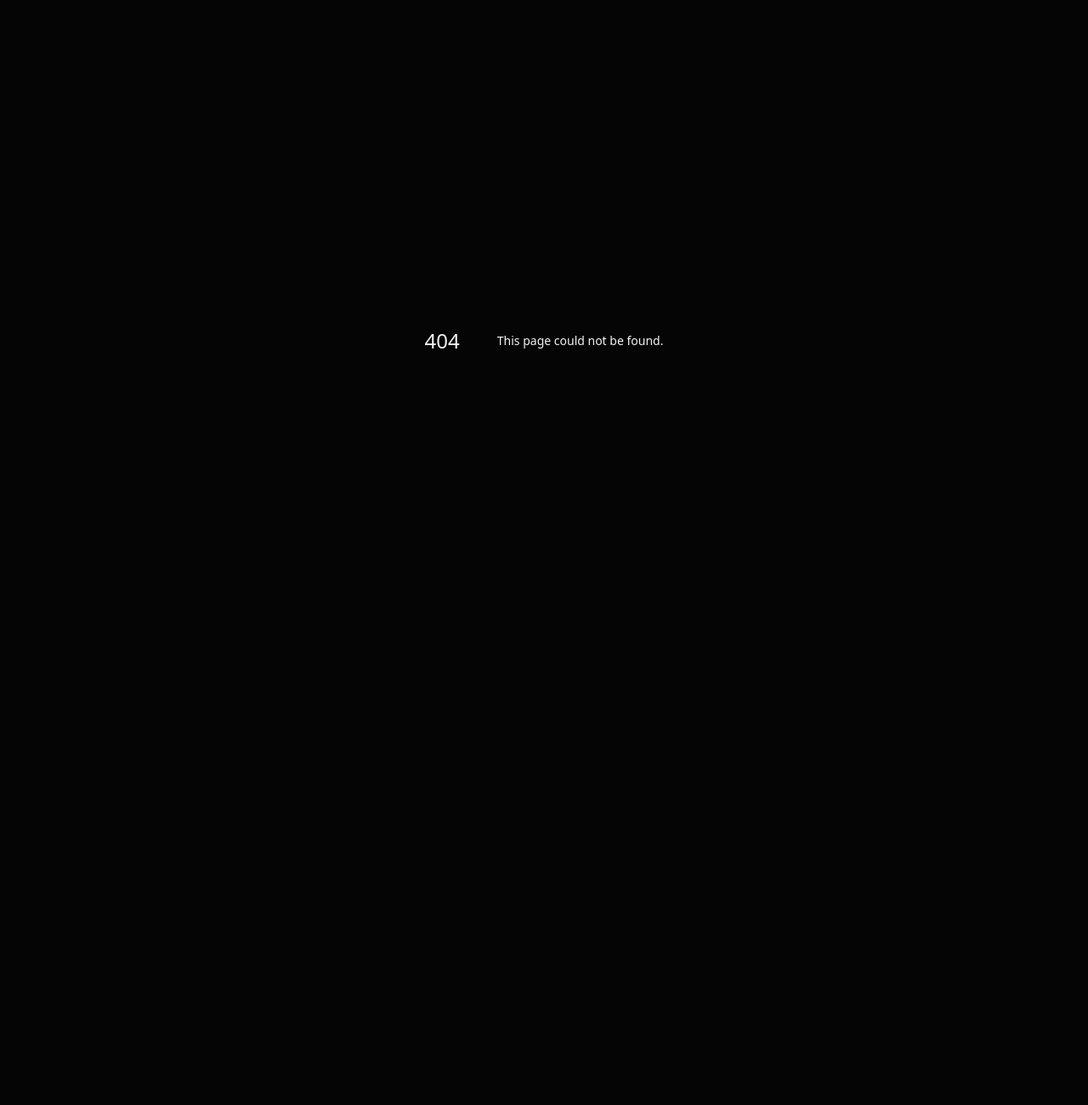
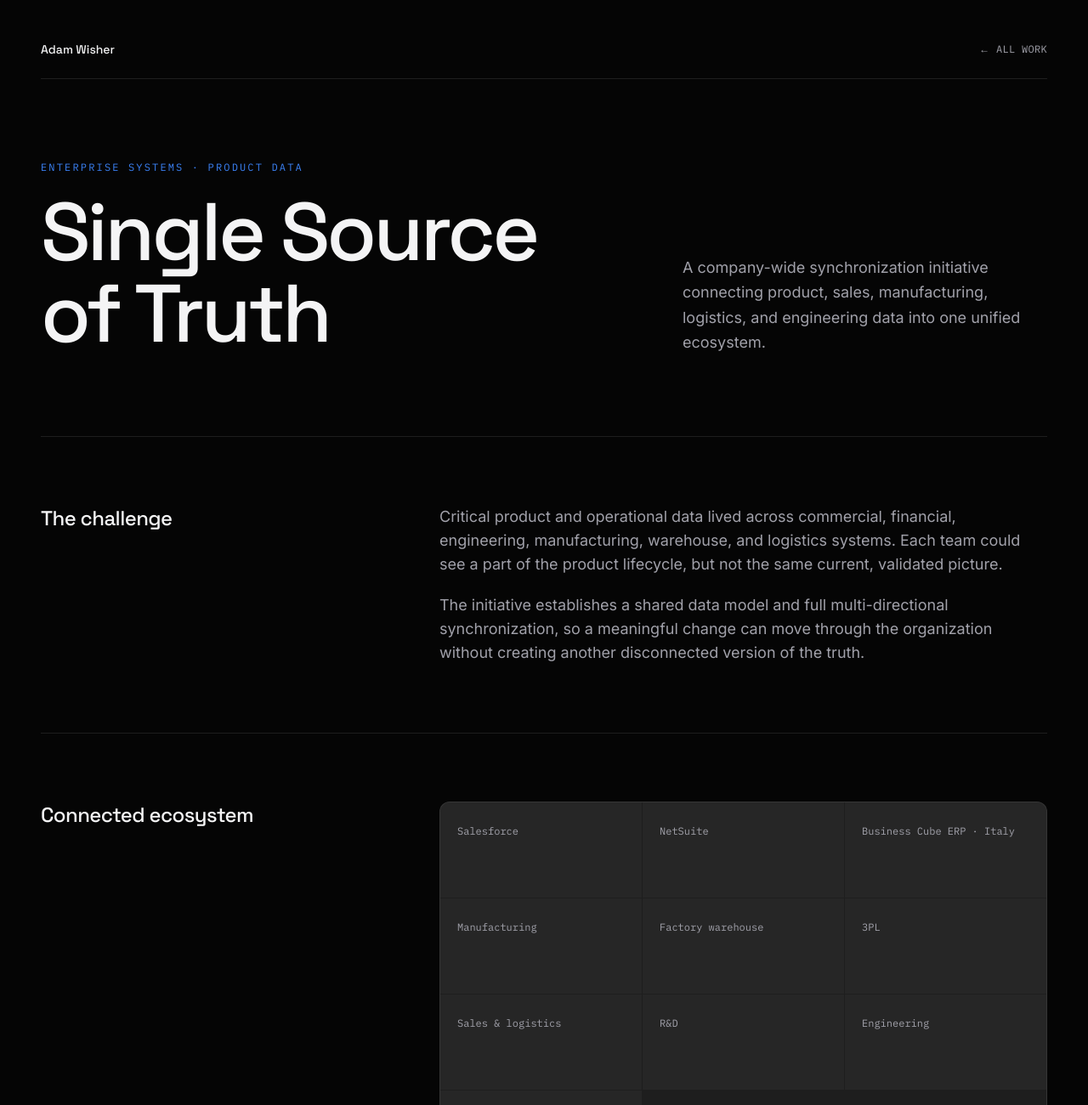
Before and after one commit to wisheradam/adamwisher-portfolio, a Next.js app: page /work/single-source-of-truth in a window 1280 px wide. Before the commit this address had no page. Shown: the top 1300 px of the page at 85% size. Before the commit the page ends 800 px from the top, so only its background shows below. Built offline with nearby package versions, Linux system fonts and the light colour scheme.

Commit message:
Add Single Source of Truth case study

```diff
--- /dev/null
+++ b/app/work/page.tsx
@@ -0,0 +1,40 @@
+import Link from "next/link";
+import { ProjectCard } from "@/components/work/project-card";
+
+export default function WorkPage() {
+  return (
+    <main className="mx-auto min-h-screen max-w-7xl px-6 py-8 lg:px-12 lg:py-12">
+      <header className="flex items-center justify-between border-b border-border pb-6">
+        <Link href="/" className="focus-ring rounded-sm font-display text-sm font-medium">
+          Adam Wisher
+        </Link>
+        <Link
+          href="/"
+          className="focus-ring rounded-sm font-mono text-xs uppercase tracking-wide text-muted-foreground transition-colors hover:text-foreground"
+        >
+          ← Home
+        </Link>
+      </header>
+
+      <section className="py-16 lg:py-24" aria-labelledby="work-heading">
+        <div className="mb-12 max-w-2xl">
+          <p className="font-mono text-xs uppercase tracking-[0.18em] text-accent">Selected work</p>
+          <h1 id="work-heading" className="mt-4 font-display text-4xl font-medium tracking-tight sm:text-5xl">
+            Products and systems built to connect the work.
+          </h1>
+        </div>
+
+        <div className="grid grid-cols-1 gap-4 sm:grid-cols-2 lg:grid-cols-3">
+          <ProjectCard
+            title="Single Source of Truth"
+            category="Systems · Data · Operations"
+            summary="A company-wide synchronization initiative connecting product, sales, manufacturing, logistics, and engineering data."
+            role="Product leadership"
+            href="/work/single-source-of-truth"
+            visual="ssot"
+          />
+        </div>
+      </section>
+    </main>
+  );
+}
--- /dev/null
+++ b/app/work/single-source-of-truth/page.tsx
@@ -0,0 +1,99 @@
+import type { Metadata } from "next";
+import Link from "next/link";
+
+export const metadata: Metadata = {
+  title: "Single Source of Truth — Adam Wisher",
+  description:
+    "A company-wide synchronization initiative connecting product, sales, manufacturing, logistics, and engineering data into one unified ecosystem.",
+};
+
+const connectedSystems = [
+  "Salesforce",
+  "NetSuite",
+  "Business Cube ERP · Italy",
+  "Manufacturing",
+  "Factory warehouse",
+  "3PL",
+  "Sales & logistics",
+  "R&D",
+  "Engineering",
+  "Product Development",
+];
+
+const lifecycle = ["R&D", "Product", "Manufacturing", "Inventory", "Sales", "Delivery", "Service", "Feedback"];
+
+export default function SingleSourceOfTruthPage() {
+  return (
+    <main className="min-h-screen">
+      <div className="mx-auto max-w-7xl px-6 py-8 lg:px-12 lg:py-12">
+        <header className="flex items-center justify-between border-b border-border pb-6">
+          <Link href="/" className="focus-ring rounded-sm font-display text-sm font-medium">Adam Wisher</Link>
+          <Link href="/work" className="focus-ring rounded-sm font-mono text-xs uppercase tracking-wide text-muted-foreground transition-colors hover:text-foreground">
+            ← All work
+          </Link>
+        </header>
+
+        <article>
+          <section className="grid gap-10 border-b border-border py-16 lg:grid-cols-[1.25fr_0.75fr] lg:py-24">
+            <div>
+              <p className="font-mono text-xs uppercase tracking-[0.18em] text-accent">Enterprise systems · Product data</p>
+              <h1 className="mt-5 max-w-4xl font-display text-5xl font-medium leading-[0.95] tracking-[-0.04em] sm:text-7xl lg:text-8xl">
+                Single Source<br />of Truth
+              </h1>
+            </div>
+            <div className="flex items-end">
+              <p className="max-w-xl text-lg leading-relaxed text-muted-foreground">
+                A company-wide synchronization initiative connecting product, sales, manufacturing, logistics, and engineering data into one unified ecosystem.
+              </p>
+            </div>
+          </section>
+
+          <section className="grid gap-10 border-b border-border py-14 lg:grid-cols-[0.75fr_1.25fr] lg:py-20">
+            <h2 className="font-display text-2xl font-medium tracking-tight">The challenge</h2>
+            <div className="max-w-3xl space-y-5 text-base leading-relaxed text-muted-foreground sm:text-lg">
+              <p>Critical product and operational data lived across commercial, financial, engineering, manufacturing, warehouse, and logistics systems. Each team could see a part of the product lifecycle, but not the same current, validated picture.</p>
+              <p>The initiative establishes a shared data model and full multi-directional synchronization, so a meaningful change can move through the organization without creating another disconnected version of the truth.</p>
+            </div>
+          </section>
+
+          <section className="border-b border-border py-14 lg:py-20">
+            <div className="grid gap-10 lg:grid-cols-[0.75fr_1.25fr]">
+              <h2 className="font-display text-2xl font-medium tracking-tight">Connected ecosystem</h2>
+              <div className="grid grid-cols-2 gap-px overflow-hidden rounded-lg border border-border bg-border sm:grid-cols-3">
+                {connectedSystems.map((system) => (
+                  <div key={system} className="min-h-28 bg-surface p-5">
+                    <span className="font-mono text-xs leading-relaxed text-muted-foreground">{system}</span>
+                  </div>
+                ))}
+              </div>
+            </div>
+          </section>
+
+          <section className="border-b border-border py-14 lg:py-20">
+            <div className="grid gap-10 lg:grid-cols-[0.75fr_1.25fr]">
+              <div>
+                <p className="font-mono text-xs uppercase tracking-[0.18em] text-accent">Multi-directional by design</p>
+                <h2 className="mt-4 font-display text-2xl font-medium tracking-tight">One connected product lifecycle</h2>
+              </div>
+              <ol className="grid gap-px overflow-hidden rounded-lg border border-border bg-border sm:grid-cols-2">
+                {lifecycle.map((stage, index) => (
+                  <li key={stage} className="flex items-center gap-4 bg-background p-5">
+                    <span className="font-mono text-[10px] text-accent">{String(index + 1).padStart(2, "0")}</span>
+                    <span className="font-display text-base">{stage}</span>
+                    <span className="ml-auto text-muted-foreground" aria-hidden="true">↔</span>
+                  </li>
+                ))}
+              </ol>
+            </div>
+          </section>
+
+          <section className="py-20 text-center sm:py-28">
+            <p className="mx-auto max-w-5xl font-display text-4xl font-medium leading-tight tracking-[-0.035em] sm:text-6xl">
+              One product. One data model.<br /><span className="text-accent">One source of truth.</span>
+            </p>
+          </section>
+        </article>
+      </div>
+    </main>
+  );
+}
--- a/components/home/selected-work.tsx
+++ b/components/home/selected-work.tsx
@@ -1,10 +1,7 @@
 import { ProjectCard } from "@/components/work/project-card";
 
-// TODO: replace with Adam's five real Product Manager case studies.
-// Each slot below is a structural placeholder only — no project names,
-// summaries, roles, or metrics have been invented.
-const PLACEHOLDER_PROJECTS = Array.from({ length: 5 }, (_, i) => ({
-  title: `Project 0${i + 1}`,
+const PLACEHOLDER_PROJECTS = Array.from({ length: 4 }, (_, i) => ({
+  title: `Project 0${i + 2}`,
   isPlaceholder: true as const,
 }));
 
@@ -24,6 +21,14 @@ export function SelectedWork() {
       </div>
 
       <div className="grid grid-cols-1 gap-4 sm:grid-cols-2 lg:grid-cols-3">
+        <ProjectCard
+          title="Single Source of Truth"
+          category="Systems · Data · Operations"
+          summary="A company-wide synchronization initiative connecting product, sales, manufacturing, logistics, and engineering data."
+          role="Product leadership"
+          href="/work/single-source-of-truth"
+          visual="ssot"
+        />
         {PLACEHOLDER_PROJECTS.map((project) => (
           <ProjectCard
             key={project.title}
--- a/components/work/project-card.tsx
+++ b/components/work/project-card.tsx
@@ -8,6 +8,30 @@ export interface ProjectCardProps {
   visualSrc?: string;
   href?: string;
   isPlaceholder?: boolean;
+  visual?: "ssot";
+}
+
+function SsotVisual() {
+  const systems = ["CRM", "ERP", "R&D", "3PL"];
+
+  return (
+    <div className="relative aspect-[4/3] overflow-hidden border-b border-border bg-[#0d1117] p-5">
+      <div className="absolute inset-0 bg-[radial-gradient(circle_at_center,rgba(59,130,246,0.16),transparent_58%)]" />
+      <div className="relative grid h-full grid-cols-2 gap-3">
+        {systems.map((system) => (
+          <div
+            key={system}
+            className="flex items-center justify-center rounded-md border border-white/10 bg-white/[0.025] font-mono text-[10px] tracking-[0.18em] text-white/45"
+          >
+            {system}
+          </div>
+        ))}
+      </div>
+      <div className="absolute left-1/2 top-1/2 flex h-20 w-20 -translate-x-1/2 -translate-y-1/2 items-center justify-center rounded-full border border-blue-400/50 bg-[#101a2b] shadow-[0_0_40px_rgba(59,130,246,0.2)]">
+        <span className="font-display text-sm font-medium tracking-tight text-white">SSOT</span>
+      </div>
+    </div>
+  );
 }
 
 export function ProjectCard({
@@ -18,10 +42,13 @@ export function ProjectCard({
   visualSrc,
   href,
   isPlaceholder = false,
+  visual,
 }: ProjectCardProps) {
   const content = (
     <div className="group flex h-full flex-col justify-between overflow-hidden rounded-lg border border-border bg-surface transition-colors hover:border-white/20">
-      {visualSrc ? (
+      {visual === "ssot" ? (
+        <SsotVisual />
+      ) : visualSrc ? (
         // eslint-disable-next-line @next/next/no-img-element
         <img
           src={visualSrc}
--- a/data/knowledge/projects.ts
+++ b/data/knowledge/projects.ts
@@ -2,7 +2,7 @@ import type { KnowledgeRecord } from "./types";
 const pdf = (locator:string) => [{kind:"linkedin-profile-pdf" as const,label:"LinkedIn profile PDF",locator,verified:true}];
 export const projects: KnowledgeRecord[] = [
   {id:"project-innova-ai-assistant",category:"project",title:"AI-powered Product Assistant",organization:"INNOVA",period:{from:"2025-12",to:"present"},summary:"An AI-assisted product/support capability using AWS Bedrock as part of Innova's digital product ecosystem.",facts:["The source documents practical AWS Bedrock implementation, not an AWS professional certification."],skills:["AWS Bedrock","AI Product Management","Knowledge Management"],tags:["ai","llm","agent","assistant","aws bedrock","knowledge base"],relatedIds:["exp-innova-lead"],evidence:pdf("pages 1-2"),confidence:"high",public:true},
-  {id:"project-innova-product-ecosystem",category:"project",title:"Unified product data ecosystem",organization:"INNOVA",period:{from:"2025-12",to:"present"},summary:"A single source of truth connecting Salesforce/Zoho CRM, factory ERP, SOLIDWORKS, OpenBOM, manufacturing, and product workflows.",skills:["Product Data Architecture","CRM","ERP","PDM","CPQ","Automation"],tags:["single source of truth","salesforce","zoho","solidworks","openbom","cpq"],relatedIds:["exp-innova-lead","exp-innova-pm"],evidence:pdf("pages 2-3"),confidence:"high",public:true},
+  {id:"project-innova-product-ecosystem",category:"project",title:"Single Source of Truth",organization:"INNOVA",period:{from:"2025-12",to:"present"},summary:"A company-wide synchronization initiative connecting Salesforce, NetSuite, Business Cube ERP in Italy, manufacturing and factory warehouse operations, 3PL, sales and logistics, R&D, Engineering, and Product Development. It creates full multi-directional synchronization across the product lifecycle — one product, one data model, one source of truth.",skills:["Product Data Architecture","Salesforce","NetSuite","ERP","Systems Integration","Automation"],tags:["single source of truth","salesforce","netsuite","business cube","manufacturing","3pl","product lifecycle"],relatedIds:["exp-innova-lead","exp-innova-pm"],evidence:pdf("pages 2-3"),confidence:"high",public:true},
   {id:"project-check2go",category:"project",title:"Check2Go travel-tech product",organization:"Check2Go",period:{from:"2023-03",to:"2025-12"},summary:"Travel-tech product spanning strategy, research, delivery, positioning, partnerships, and fundraising preparation.",skills:["Product Strategy","Customer Development","Growth"],tags:["travel tech","startup","check2go","mobile"],relatedIds:["exp-check2go"],evidence:pdf("pages 3-4"),confidence:"high",public:true},
   {id:"project-clean-cup-ecosystem",category:"project",title:"Clean Cup digital commerce ecosystem",organization:"Clean Cup LLC",period:{from:"2019-10",to:"2023-03"},summary:"Four brand websites, global e-commerce, and iOS/Android apps with payments, CRM, and analytics integrations.",skills:["E-commerce","Web Products","Mobile Apps","Payments","Analytics"],tags:["ecommerce","websites","ios","android","payments","crm"],relatedIds:["exp-clean-cup-senior","exp-clean-cup-pm"],evidence:pdf("pages 4-6"),confidence:"high",public:true},
   {id:"project-online-car-sales",category:"project",title:"Online car-sales platform",organization:"Atlant-M Holding",period:{from:"2016-10",to:"2019-09"},summary:"Online automotive sales channel integrated with dealership ERP systems, supported by market analysis, business modeling, and go-to-market work.",skills:["E-commerce Strategy","ERP Integration","Go-to-Market"],tags:["automotive","online sales","dealer","erp"],relatedIds:["exp-atlant-m"],evidence:pdf("pages 6-7"),confidence:"high",public:true},
```
